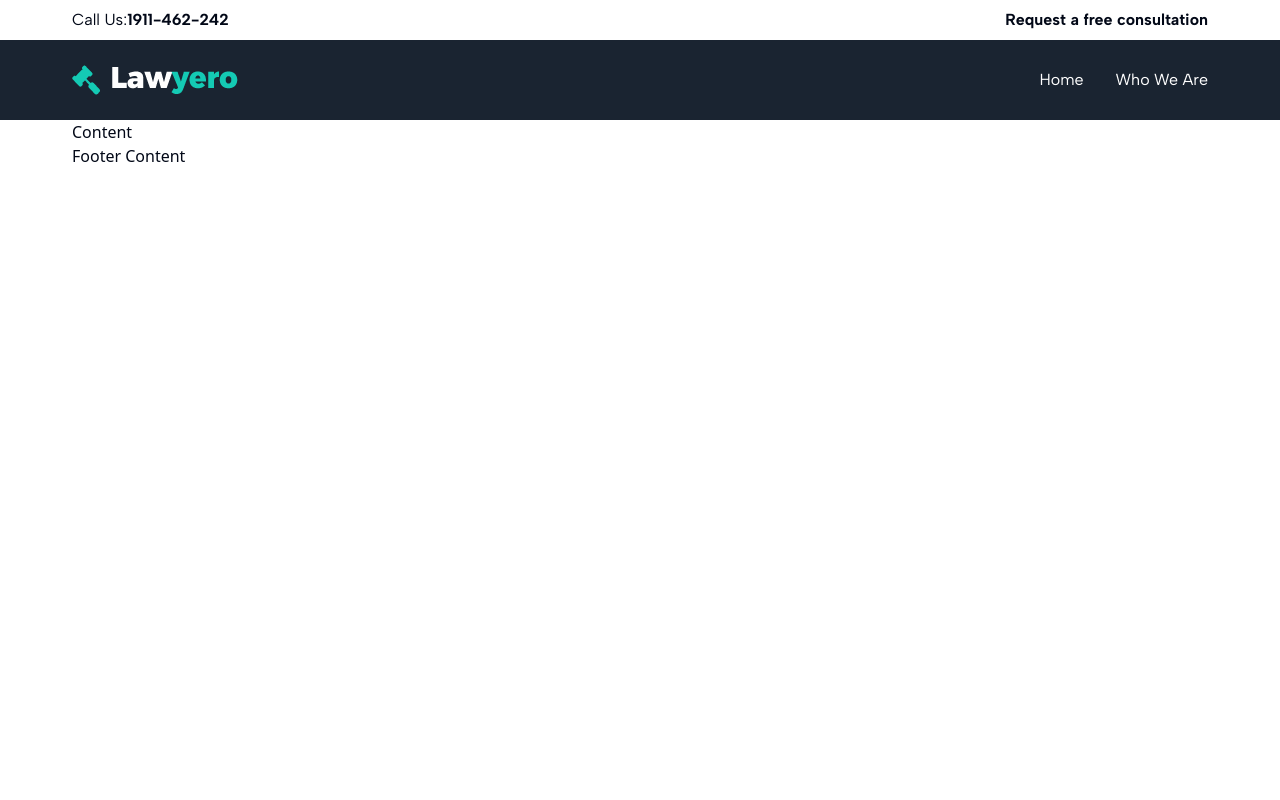
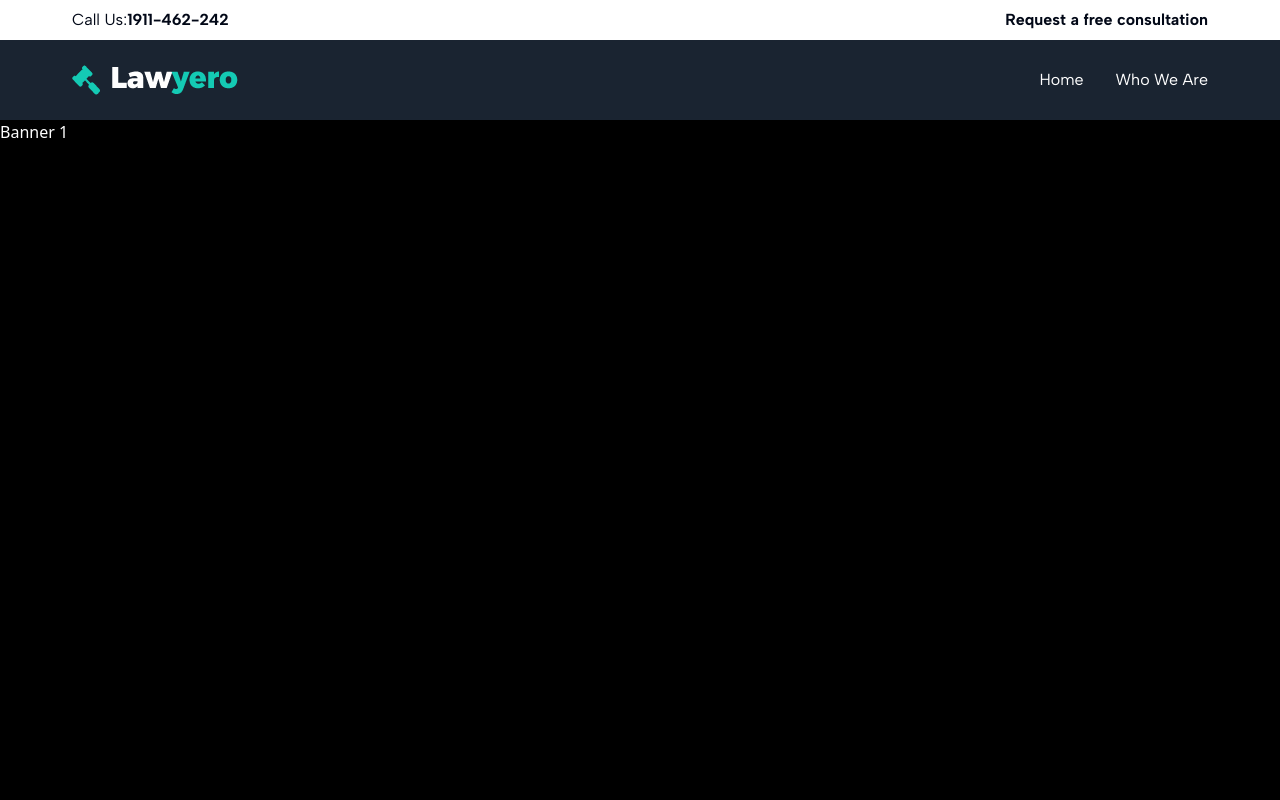
Before and after one commit to kod-man/law, a Next.js app: page / in a window 1280 px wide. Shown: the top 800 px of the page. Built offline with nearby package versions, Linux system fonts and the light colour scheme.

Commit message:
Banner Component Addition

```diff
--- a/app/(root)/(home)/page.tsx
+++ b/app/(root)/(home)/page.tsx
@@ -1,12 +1,16 @@
+import Banner from "@/components/home/banner";
 import React from "react";
 
 const Home = () => {
   return (
-    <div className="container">
-      <div className="flex">
-        <div className="basis-full">Content</div>
+    <>
+      <Banner />
+      <div className="container">
+        <div className="flex">
+          <div className="basis-full">Content</div>
+        </div>
       </div>
-    </div>
+    </>
   );
 };
 
--- /dev/null
+++ b/components/home/banner.tsx
@@ -0,0 +1,17 @@
+import { Carousel, CarouselContent, CarouselItem } from "../ui/carousel";
+
+const Banner = () => {
+  return (
+    <Carousel>
+      <CarouselContent className="-ml-4">
+        <CarouselItem className="pl-4 bg-black text-white h-screen">
+          Banner 1
+        </CarouselItem>
+        <CarouselItem className="pl-4 bg-black h-screen">...</CarouselItem>
+        <CarouselItem className="pl-4 bg-black h-screen">...</CarouselItem>
+      </CarouselContent>
+    </Carousel>
+  );
+};
+
+export default Banner;
--- a/components/shared/header.tsx
+++ b/components/shared/header.tsx
@@ -71,10 +71,10 @@
                       </li>
                     </ul>
                   </li>
-                  <li>
+                  <li className="group">
                     <Link
                       href="http://bsmthemes.com/demo/lawyero/who-we-are/"
-                      className="py-7 block"
+                      className="py-7 block relative after:transition-transform duration-300 ease-in-out after:content-[''] after:absolute after:bottom-0 after:left-0 after:h-[3px] after:w-full after:scale-x-0 after:bg-primary-main group-hover:after:scale-x-100"
                     >
                       Who We Are
                     </Link>
--- /dev/null
+++ b/components/ui/carousel.tsx
@@ -0,0 +1,262 @@
+"use client"
+
+import * as React from "react"
+import useEmblaCarousel, {
+  type UseEmblaCarouselType,
+} from "embla-carousel-react"
+import { ArrowLeft, ArrowRight } from "lucide-react"
+
+import { cn } from "@/lib/utils"
+import { Button } from "@/components/ui/button"
+
+type CarouselApi = UseEmblaCarouselType[1]
+type UseCarouselParameters = Parameters<typeof useEmblaCarousel>
+type CarouselOptions = UseCarouselParameters[0]
+type CarouselPlugin = UseCarouselParameters[1]
+
+type CarouselProps = {
+  opts?: CarouselOptions
+  plugins?: CarouselPlugin
+  orientation?: "horizontal" | "vertical"
+  setApi?: (api: CarouselApi) => void
+}
+
+type CarouselContextProps = {
+  carouselRef: ReturnType<typeof useEmblaCarousel>[0]
+  api: ReturnType<typeof useEmblaCarousel>[1]
+  scrollPrev: () => void
+  scrollNext: () => void
+  canScrollPrev: boolean
+  canScrollNext: boolean
+} & CarouselProps
+
+const CarouselContext = React.createContext<CarouselContextProps | null>(null)
+
+function useCarousel() {
+  const context = React.useContext(CarouselContext)
+
+  if (!context) {
+    throw new Error("useCarousel must be used within a <Carousel />")
+  }
+
+  return context
+}
+
+const Carousel = React.forwardRef<
+  HTMLDivElement,
+  React.HTMLAttributes<HTMLDivElement> & CarouselProps
+>(
+  (
+    {
+      orientation = "horizontal",
+      opts,
+      setApi,
+      plugins,
+      className,
+      children,
+      ...props
+    },
+    ref
+  ) => {
+    const [carouselRef, api] = useEmblaCarousel(
+      {
+        ...opts,
+        axis: orientation === "horizontal" ? "x" : "y",
+      },
+      plugins
+    )
+    const [canScrollPrev, setCanScrollPrev] = React.useState(false)
+    const [canScrollNext, setCanScrollNext] = React.useState(false)
+
+    const onSelect = React.useCallback((api: CarouselApi) => {
+      if (!api) {
+        return
+      }
+
+      setCanScrollPrev(api.canScrollPrev())
+      setCanScrollNext(api.canScrollNext())
+    }, [])
+
+    const scrollPrev = React.useCallback(() => {
+      api?.scrollPrev()
+    }, [api])
+
+    const scrollNext = React.useCallback(() => {
+      api?.scrollNext()
+    }, [api])
+
+    const handleKeyDown = React.useCallback(
+      (event: React.KeyboardEvent<HTMLDivElement>) => {
+        if (event.key === "ArrowLeft") {
+          event.preventDefault()
+          scrollPrev()
+        } else if (event.key === "ArrowRight") {
+          event.preventDefault()
+          scrollNext()
+        }
+      },
+      [scrollPrev, scrollNext]
+    )
+
+    React.useEffect(() => {
+      if (!api || !setApi) {
+        return
+      }
+
+      setApi(api)
+    }, [api, setApi])
+
+    React.useEffect(() => {
+      if (!api) {
+        return
+      }
+
+      onSelect(api)
+      api.on("reInit", onSelect)
+      api.on("select", onSelect)
+
+      return () => {
+        api?.off("select", onSelect)
+      }
+    }, [api, onSelect])
+
+    return (
+      <CarouselContext.Provider
+        value={{
+          carouselRef,
+          api: api,
+          opts,
+          orientation:
+            orientation || (opts?.axis === "y" ? "vertical" : "horizontal"),
+          scrollPrev,
+          scrollNext,
+          canScrollPrev,
+          canScrollNext,
+        }}
+      >
+        <div
+          ref={ref}
+          onKeyDownCapture={handleKeyDown}
+          className={cn("relative", className)}
+          role="region"
+          aria-roledescription="carousel"
+          {...props}
+        >
+          {children}
+        </div>
+      </CarouselContext.Provider>
+    )
+  }
+)
+Carousel.displayName = "Carousel"
+
+const CarouselContent = React.forwardRef<
+  HTMLDivElement,
+  React.HTMLAttributes<HTMLDivElement>
+>(({ className, ...props }, ref) => {
+  const { carouselRef, orientation } = useCarousel()
+
+  return (
+    <div ref={carouselRef} className="overflow-hidden">
+      <div
+        ref={ref}
+        className={cn(
+          "flex",
+          orientation === "horizontal" ? "-ml-4" : "-mt-4 flex-col",
+          className
+        )}
+        {...props}
+      />
+    </div>
+  )
+})
+CarouselContent.displayName = "CarouselContent"
+
+const CarouselItem = React.forwardRef<
+  HTMLDivElement,
+  React.HTMLAttributes<HTMLDivElement>
+>(({ className, ...props }, ref) => {
+  const { orientation } = useCarousel()
+
+  return (
+    <div
+      ref={ref}
+      role="group"
+      aria-roledescription="slide"
+      className={cn(
+        "min-w-0 shrink-0 grow-0 basis-full",
+        orientation === "horizontal" ? "pl-4" : "pt-4",
+        className
+      )}
+      {...props}
+    />
+  )
+})
+CarouselItem.displayName = "CarouselItem"
+
+const CarouselPrevious = React.forwardRef<
+  HTMLButtonElement,
+  React.ComponentProps<typeof Button>
+>(({ className, variant = "outline", size = "icon", ...props }, ref) => {
+  const { orientation, scrollPrev, canScrollPrev } = useCarousel()
+
+  return (
+    <Button
+      ref={ref}
+      variant={variant}
+      size={size}
+      className={cn(
+        "absolute  h-8 w-8 rounded-full",
+        orientation === "horizontal"
+          ? "-left-12 top-1/2 -translate-y-1/2"
+          : "-top-12 left-1/2 -translate-x-1/2 rotate-90",
+        className
+      )}
+      disabled={!canScrollPrev}
+      onClick={scrollPrev}
+      {...props}
+    >
+      <ArrowLeft className="h-4 w-4" />
+      <span className="sr-only">Previous slide</span>
+    </Button>
+  )
+})
+CarouselPrevious.displayName = "CarouselPrevious"
+
+const CarouselNext = React.forwardRef<
+  HTMLButtonElement,
+  React.ComponentProps<typeof Button>
+>(({ className, variant = "outline", size = "icon", ...props }, ref) => {
+  const { orientation, scrollNext, canScrollNext } = useCarousel()
+
+  return (
+    <Button
+      ref={ref}
+      variant={variant}
+      size={size}
+      className={cn(
+        "absolute h-8 w-8 rounded-full",
+        orientation === "horizontal"
+          ? "-right-12 top-1/2 -translate-y-1/2"
+          : "-bottom-12 left-1/2 -translate-x-1/2 rotate-90",
+        className
+      )}
+      disabled={!canScrollNext}
+      onClick={scrollNext}
+      {...props}
+    >
+      <ArrowRight className="h-4 w-4" />
+      <span className="sr-only">Next slide</span>
+    </Button>
+  )
+})
+CarouselNext.displayName = "CarouselNext"
+
+export {
+  type CarouselApi,
+  Carousel,
+  CarouselContent,
+  CarouselItem,
+  CarouselPrevious,
+  CarouselNext,
+}
--- a/package.json
+++ b/package.json
@@ -12,6 +12,7 @@
     "@radix-ui/react-slot": "^1.0.2",
     "class-variance-authority": "^0.7.0",
     "clsx": "^2.1.0",
+    "embla-carousel-react": "^8.0.0",
     "lucide-react": "^0.341.0",
     "next": "14.1.0",
     "react": "^18",
```
Also changed, not shown: 1 other file (tests, documents, lock files or other folders).
